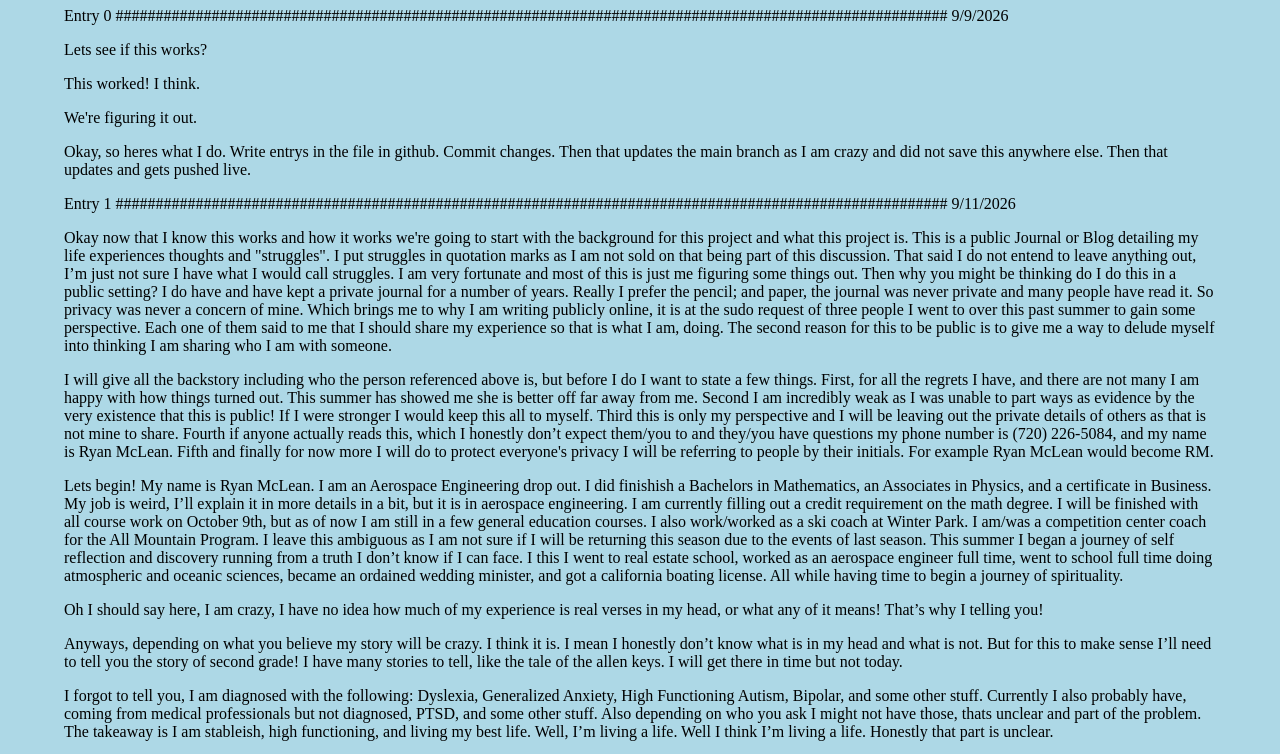
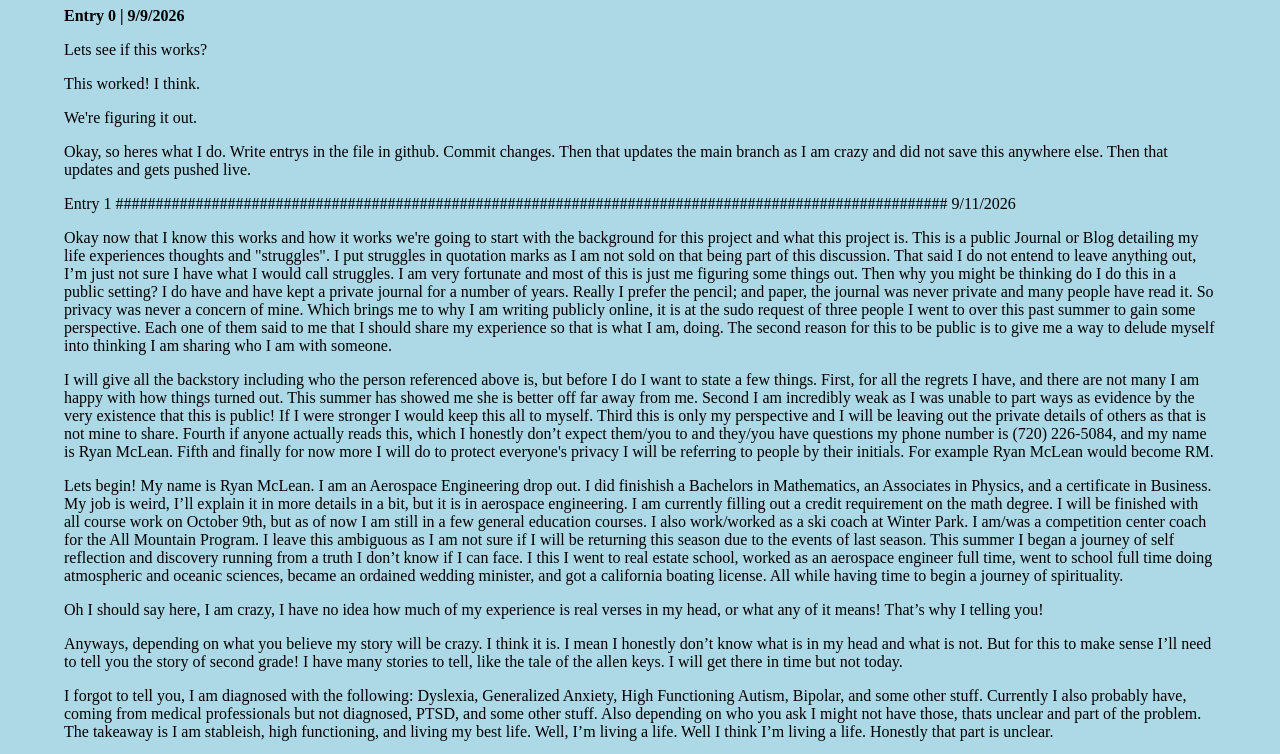
Before and after one commit to rmclean1015-creator/Ryan_McLean_Journal, a plain HTML site: page index.html in a window 1280 px wide. Shown: the part 73-827 px from the top of the page. Drawn offline with Linux system fonts and the light colour scheme.

Commit message:
Update index.html

```diff
--- a/index.html
+++ b/index.html
@@ -14,7 +14,7 @@
     <div class="this-div"></div>
     <!--<input type="number">-->
     <div data-type="hi"></div>
-    <p>Entry 0 ########################################################################################################  9/9/2026 </p>
+    <p><strong>Entry 0 | 9/9/2026 </strong></p>
 
     <p>Lets see if this works?</p>
 
```
